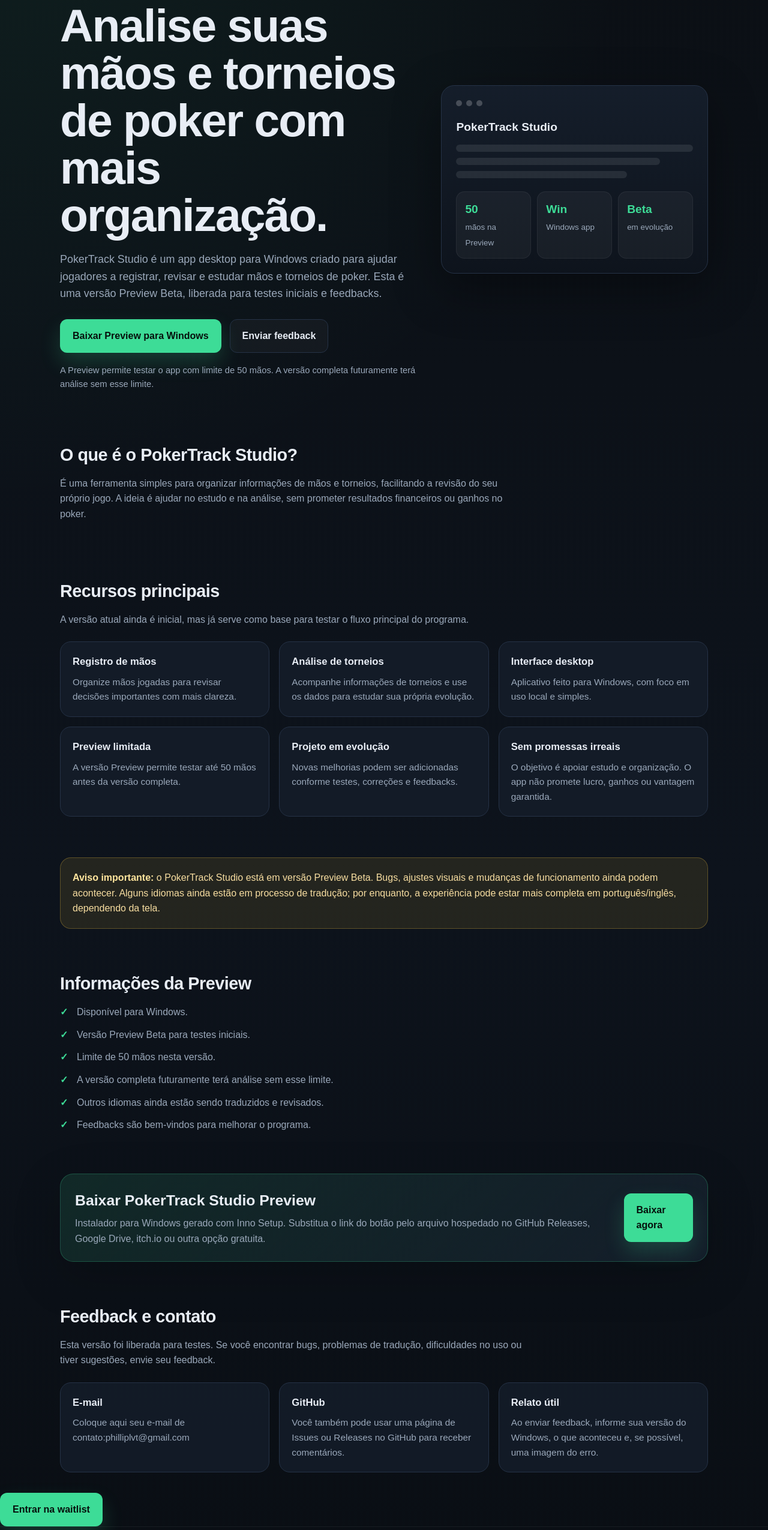
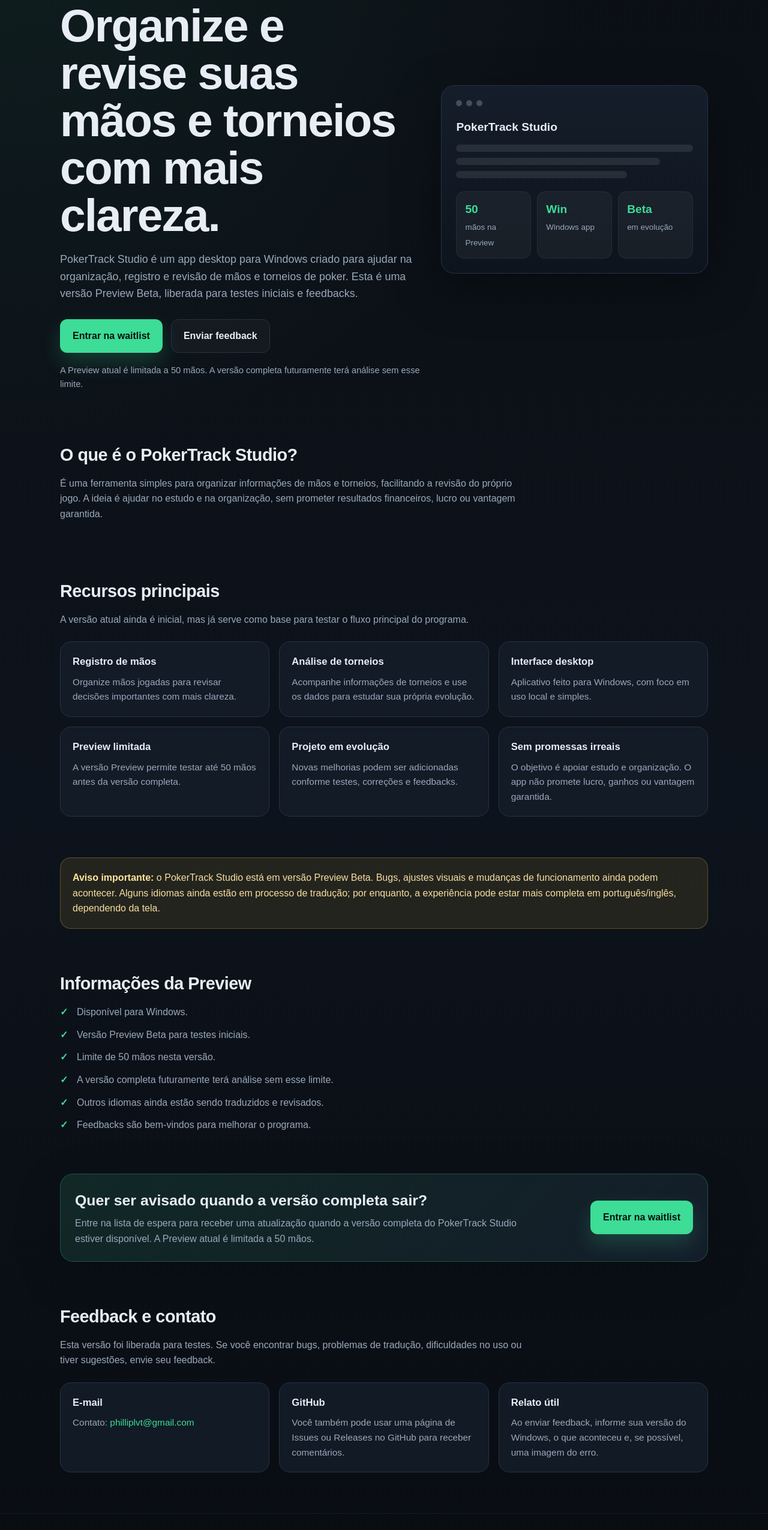
Before and after one commit to PhillipRHR/pokertrack-studio-site, a plain HTML site: page index.html in a window 1280 px wide. Shown: the part 226-2776 px from the top of the page at 60% size. Drawn offline with Linux system fonts and the light colour scheme.

Commit message:
Update index.html

```diff
--- a/index.html
+++ b/index.html
@@ -4,7 +4,7 @@
   <meta charset="UTF-8" />
   <meta name="viewport" content="width=device-width, initial-scale=1.0" />
   <title>PokerTrack Studio - Preview Beta</title>
-  <meta name="description" content="PokerTrack Studio é um app desktop para Windows focado em análise e organização de mãos e torneios de poker. Versão Preview Beta com limite de 50 mãos." />
+  <meta name="description" content="PokerTrack Studio é um app desktop para Windows focado em organização e revisão de mãos e torneios de poker. Versão Preview Beta com limite de 50 mãos." />
 
   <style>
     :root {
@@ -26,6 +26,10 @@
       box-sizing: border-box;
       margin: 0;
       padding: 0;
+    }
+
+    html {
+      scroll-behavior: smooth;
     }
 
     body {
@@ -139,6 +143,7 @@
       font-weight: 700;
       border: 1px solid transparent;
       transition: 0.2s ease;
+      cursor: pointer;
     }
 
     .button-primary {
@@ -269,6 +274,15 @@
       font-size: 0.96rem;
     }
 
+    .card a {
+      color: var(--accent);
+      word-break: break-word;
+    }
+
+    .card a:hover {
+      text-decoration: underline;
+    }
+
     .notice {
       background: rgba(244, 197, 66, 0.1);
       border: 1px solid rgba(244, 197, 66, 0.28);
@@ -321,6 +335,7 @@
 
     .download-box p {
       color: var(--muted);
+      max-width: 760px;
     }
 
     footer {
@@ -328,6 +343,7 @@
       border-top: 1px solid rgba(255, 255, 255, 0.06);
       color: var(--muted);
       font-size: 0.92rem;
+      margin-top: 34px;
     }
 
     .footer-content {
@@ -390,14 +406,14 @@
       <div class="container hero-grid">
         <div>
           <div class="badge">Preview Beta · versão inicial</div>
-          <h1>Analise suas mãos e torneios de poker com mais organização.</h1>
+          <h1>Organize e revise suas mãos e torneios com mais clareza.</h1>
           <p class="hero-text">
-            PokerTrack Studio é um app desktop para Windows criado para ajudar jogadores a registrar, revisar e estudar mãos e torneios de poker. Esta é uma versão Preview Beta, liberada para testes iniciais e feedbacks.
+            PokerTrack Studio é um app desktop para Windows criado para ajudar na organização, registro e revisão de mãos e torneios de poker. Esta é uma versão Preview Beta, liberada para testes iniciais e feedbacks.
           </p>
 
           <div class="actions">
-            <a class="button button-primary" href="#" download>
-              Baixar Preview para Windows
+            <a class="button button-primary" href="#waitlist">
+              Entrar na waitlist
             </a>
             <a class="button button-secondary" href="#feedback">
               Enviar feedback
@@ -405,7 +421,7 @@
           </div>
 
           <p class="small-note">
-            A Preview permite testar o app com limite de 50 mãos. A versão completa futuramente terá análise sem esse limite.
+            A Preview atual é limitada a 50 mãos. A versão completa futuramente terá análise sem esse limite.
           </p>
         </div>
 
@@ -442,7 +458,7 @@
       <div class="container">
         <h2 class="section-title">O que é o PokerTrack Studio?</h2>
         <p class="section-text">
-          É uma ferramenta simples para organizar informações de mãos e torneios, facilitando a revisão do seu próprio jogo. A ideia é ajudar no estudo e na análise, sem prometer resultados financeiros ou ganhos no poker.
+          É uma ferramenta simples para organizar informações de mãos e torneios, facilitando a revisão do próprio jogo. A ideia é ajudar no estudo e na organização, sem prometer resultados financeiros, lucro ou vantagem garantida.
         </p>
       </div>
     </section>
@@ -510,15 +526,18 @@
       </div>
     </section>
 
-    <section id="download">
+    <section id="waitlist">
       <div class="container">
         <div class="download-box">
           <div>
-            <h2>Baixar PokerTrack Studio Preview</h2>
-            <p>Instalador para Windows gerado com Inno Setup. Substitua o link do botão pelo arquivo hospedado no GitHub Releases, Google Drive, itch.io ou outra opção gratuita.</p>
+            <h2>Quer ser avisado quando a versão completa sair?</h2>
+            <p>
+              Entre na lista de espera para receber uma atualização quando a versão completa do PokerTrack Studio estiver disponível. A Preview atual é limitada a 50 mãos.
+            </p>
           </div>
-          <a class="button button-primary" href="SEU-LINK-DE-DOWNLOAD-AQUI" download>
-            Baixar agora
+
+          <a class="button button-primary" href="LINK-DO-SEU-FORMULARIO" target="_blank" rel="noopener">
+            Entrar na waitlist
           </a>
         </div>
       </div>
@@ -534,7 +553,7 @@
         <div class="grid">
           <article class="card">
             <h3>E-mail</h3>
-            <p>Coloque aqui seu e-mail de contato:philliplvt@gmail.com</p>
+            <p>Contato: <a href="mailto:philliplvt@gmail.com">philliplvt@gmail.com</a></p>
           </article>
 
           <article class="card">
@@ -550,9 +569,7 @@
       </div>
     </section>
   </main>
-<a class="button button-primary" href="#waitlist">
-  Entrar na waitlist
-</a>
+
   <footer>
     <div class="container footer-content">
       <p>© 2026 PokerTrack Studio. Todos os direitos reservados.</p>
@@ -561,19 +578,3 @@
   </footer>
 </body>
 </html>
-<section id="waitlist">
-  <div class="container">
-    <div class="download-box">
-      <div>
-        <h2>Quer ser avisado quando a versão completa sair?</h2>
-        <p>
-          Entre na lista de espera para receber uma atualização quando a versão completa estiver disponível.
-          Esta versão ainda está em desenvolvimento e feedbacks são bem-vindos.
-        </p>
-      </div>
-      <a class="button button-secondary" href="LINK-DO-SEU-FORMULARIO" target="_blank" rel="noopener">
-        Entrar na waitlist
-      </a>
-    </div>
-  </div>
-</section>
```
